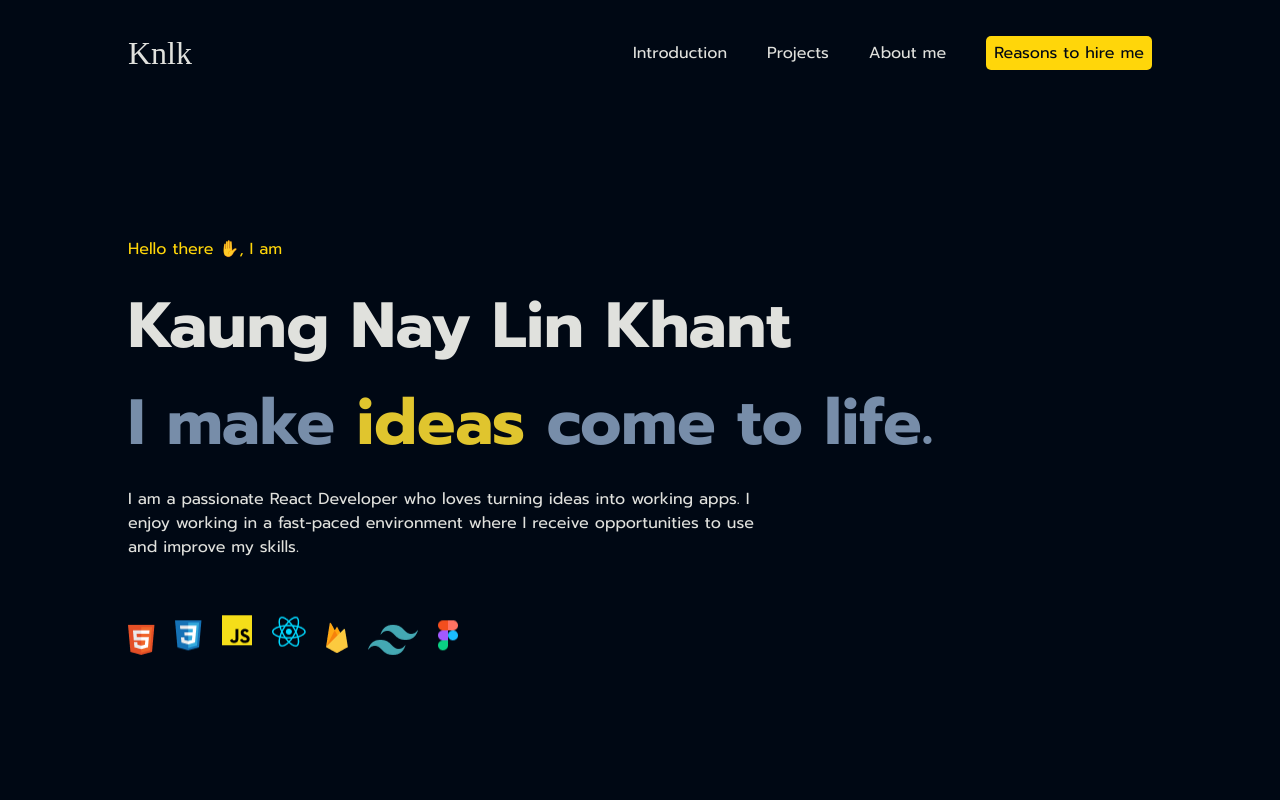
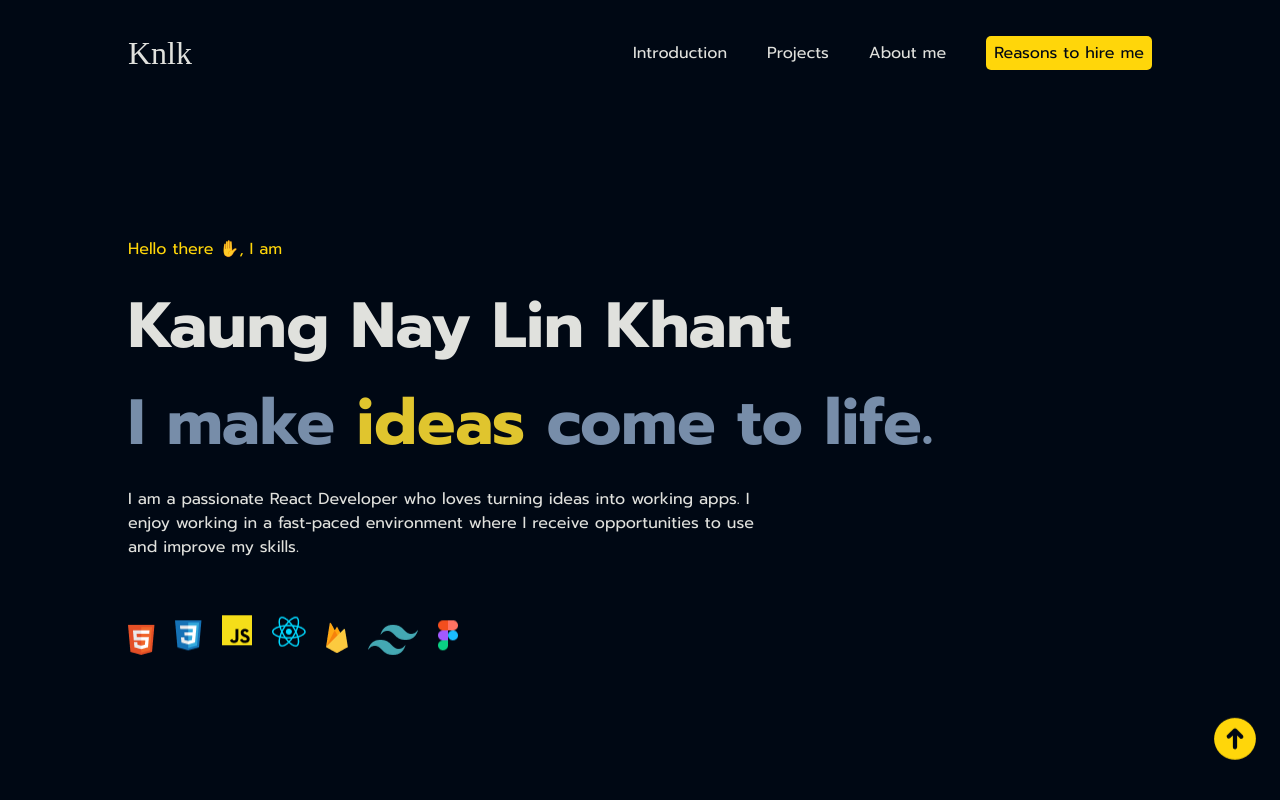
Before and after one commit to YatootaY/my-portfolio, a React (Create React App) app: page / in a window 1280 px wide. Shown: the top 800 px of the page. Built offline with nearby package versions, Linux system fonts and the light colour scheme; a web font is replaced by a local one.

Commit message:
Added: Backtotop

```diff
--- a/src/App.css
+++ b/src/App.css
@@ -13,6 +13,10 @@
   --big:64px;
   --pad:10vw;
   --mobileSmall:12px;
+}
+
+html{
+  scroll-behavior: smooth;
 }
 
 body{
--- a/src/App.js
+++ b/src/App.js
@@ -9,6 +9,7 @@ import Work from './Components/Work';
 import Contact from './Components/Contact';
 import Footer from './Components/Footer';
 import React,{useEffect} from 'react';
+import BackToTop from './Components/BackToTop';
 
 function App() {
 
@@ -35,6 +36,7 @@ function App() {
         <Nav/>
         <Hero/>
       </div>
+      <BackToTop/>
       <Projects/>
       <About/>
       <Skills />
--- /dev/null
+++ b/src/Components/BackToTop.css
@@ -0,0 +1,20 @@
+#backToTopContainer {
+    position: fixed;
+    bottom: 20px;
+    right: 20px;
+    cursor: pointer;
+    animation: jump 2s linear none infinite;
+    z-index: 1;
+}
+
+@keyframes jump {
+    0%{
+        transform: translateY(0);
+    }
+    50%{
+        transform: translateY(-10px);
+    }
+    100%{
+        transform: translateY(0);
+    }
+}
--- /dev/null
+++ b/src/Components/BackToTop.js
@@ -0,0 +1,23 @@
+import React from "react";
+import backToTop from "../assets/🦆 icon _arrow circle right_.png"
+import "./BackToTop.css"
+
+const BackToTop = () => {
+
+    const handleClick = () => {
+        window.scrollTo({
+          top: 0,
+          behavior: 'smooth',
+        });
+    };
+
+    return(
+        <div  id='backToTopContainer' onClick={handleClick}>
+            <img src={backToTop} alt="" />
+        </div>
+
+
+    )
+}
+
+export default BackToTop
```
Also changed, not shown: src/assets/🦆 icon _arrow circle right_.png (added).
